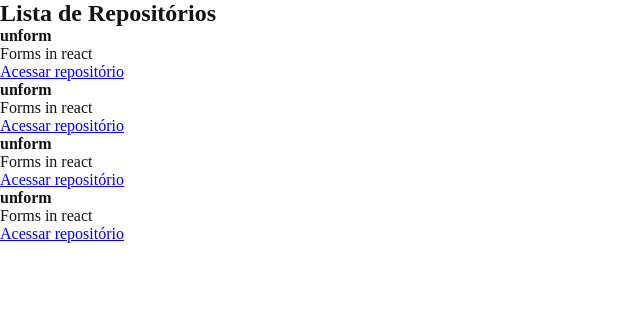
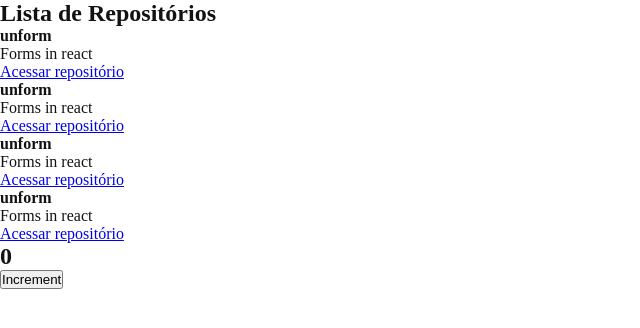
Before and after one commit to ISXDora/Ignite-lessons-training, a React app in the folder chapter-I/01-github-explorer/: page / in a window 1280 px wide. Shown: the top 328 px of the page, without its empty margins (0-640 px from the left). Built offline with nearby package versions, Linux system fonts and the light colour scheme.

Commit message:
entendendo estado do componente

```diff
--- a/chapter-I/01-github-explorer/src/App.jsx
+++ b/chapter-I/01-github-explorer/src/App.jsx
@@ -1,11 +1,14 @@
 import {React} from 'react';
 import '../public/global.scss'
-
+import { Counter } from './components/Counter';
 import { RepositoryList } from './components/RepositoryList';
 
 export function App(){
 
     return (
+        <>
         <RepositoryList/>
+        <Counter/>
+        </>
     )
 }
--- /dev/null
+++ b/chapter-I/01-github-explorer/src/components/Counter.jsx
@@ -0,0 +1,16 @@
+import {useState} from 'react';
+
+export function Counter(){
+
+    const [counter, setCounter] = useState(0);
+    function increment(){
+        setCounter(counter + 1)
+    }
+
+    return (
+        <div>
+            <h2>{counter}</h2>
+            <button type="button" onClick={increment}>Increment</button>
+        </div>
+    )
+}
```
